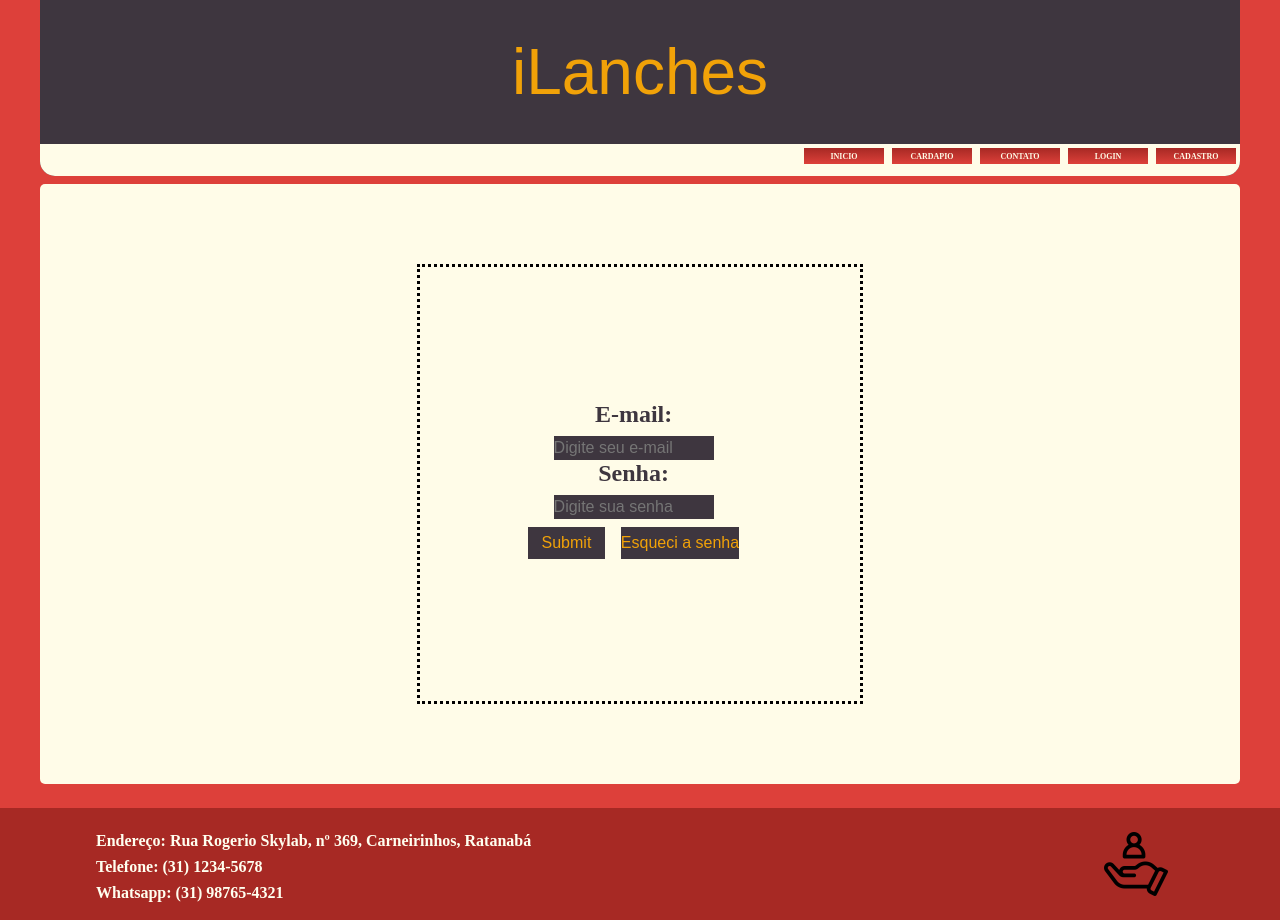
After one commit to UFOP-CSI477/2022-02-atividades-PatrickCaminhas, a PHP site: page /login.html in a window 1280 px wide. The commit adds this page. Run offline with PHP 8.4, Linux system fonts and the light colour scheme.

Commit message:
login and registration
creation and styling of login and registration pages

```diff
--- /dev/null
+++ b/Projeto/Codigo/html/login.html
@@ -0,0 +1,56 @@
+<!DOCTYPE html>
+<html lang="en">
+
+<head>
+    <meta charset="UTF-8">
+    <meta http-equiv="X-UA-Compatible" content="IE=edge">
+    <meta name="viewport" content="width=device-width, initial-scale=1.0">
+    <title>iLanches</title>
+    <link rel="stylesheet" type="text/css" href="style.css">
+</head>
+
+<body>
+    <div class="topo">
+        <div class="bannerheader">
+            <a class="fonttitle">iLanches</a>
+        </div>
+        <div class="menuheader">
+            <a href="cadastro.html">CADASTRO</a>
+            <a href="login.html">LOGIN</a>
+            <a>CONTATO</a>
+            <a>CARDAPIO</a>
+            <a href="index.html">INICIO</a>
+        </div>
+    </div>
+    <div class="corpointeiro">
+        <div class="corpounico">
+
+            <form action="/login" method="post">
+                <div class="loginbox">
+                    <label for="email">E-mail:</label>
+                    <input type="email" id="email" required="" placeholder="Digite seu e-mail" />
+                    <label for="senha">Senha:</label>
+                    <input type="password" id="senha" placeholder="Digite sua senha"></input>
+                    <div class="buttonbox">
+                    <input type="submit" name="Login" id="loginbutton">
+                    <input type="button" name="Login" id="loginbutton" value="Esqueci a senha">
+
+                </div>
+                </div>
+            </form>
+
+        </div>
+
+    </div>
+    <footer>
+        <div class="footeresquerdo">
+            <a>Endereço: Rua Rogerio Skylab, nº 369, Carneirinhos, Ratanabá</a>
+            <a>Telefone: (31) 1234-5678 </a>
+            <a>Whatsapp: (31) 98765-4321</a>
+        </div>
+        <div class="footerdireito"><img src="icone.png" alt=""></div>
+
+    </footer>
+</body>
+
+</html>
--- a/Projeto/Codigo/html/style.css
+++ b/Projeto/Codigo/html/style.css
@@ -8,18 +8,19 @@ body{
 }
 .fonttitle {
     font-family: fantasy;
-    font-size: 500%;
+    font-size: 8vh;
+
 }
 .fonttitle:hover{
-    font-size: 4em;
+    font-size: 7vh;
 
 }
 
 .topo{
     color: #F1A208;
     background-color: #3E363F;
-    margin-left: 5em;
-    margin-right: 5em;
+    margin-left: 5vh;
+    margin-right: 5vh;
     width:auto;
     height: auto;
     border-bottom-left-radius: 15px;
@@ -30,9 +31,7 @@ body{
 
 .topo > .bannerheader{
     width: auto;
-    height: 150px;
-
-
+    height: 18vh;
     display: flex;
     justify-content: center;
     align-items: center;
@@ -40,8 +39,7 @@ body{
 .topo > .menuheader{
     background-color: #FFFCE8;
     width: 100%;
-    height: 50px;
-    border-color:  #050586;
+    height: 4vh;
     display:flex;
     flex-direction: row-reverse;
     border-bottom-left-radius: 15px;
@@ -50,12 +48,12 @@ body{
 }
 .menuheader > a{
 
-
+    font-size: 1vh;
     background-image: linear-gradient(#a72924, #DD403A);
     color: #FFFCE8;
     font-weight: bold;
-    width: 10em;
-    height: 2em;
+    width: 10vh;
+    height: 2vh;
     display: flex;
     justify-content:center;
     align-items: center;
@@ -66,9 +64,7 @@ body{
     background-image: linear-gradient( #DD403A,#a72924);
 
 }
-.menuheader > a:visited{
 
-}
 .menuheader > a:active{
     color: #F1A208;
     background-image: linear-gradient( #605a61,#3E363F);
@@ -84,7 +80,7 @@ display: flex;
 height: 100%;
 
 }
-.corpoesquerdo{
+.corpointeiro > .corpoesquerdo{
     background-color: #FFFCE8;
     border-radius: 5px;
 
@@ -97,7 +93,7 @@ height: 100%;
     padding: 2em;
     padding-top: 2.5em;
 }
-.corpodireito{
+.corpointeiro > .corpodireito{
     background-color: #FFFCE8;
     border-radius: 5px;
 
@@ -113,6 +109,8 @@ height: 100%;
     flex-direction: column;
 
 }
+
+
 .titletext{
     background-image: linear-gradient(#a72924, #DD403A);
     border-top-left-radius: 10px;
@@ -146,6 +144,84 @@ height: 100%;
     height: auto;
 
 }
+
+.corpointeiro > .corpounico{
+    background-color: #FFFCE8;
+    border-radius: 5px;
+    font-size: 2vh;
+    margin-top: 1vh;
+    margin-left: 5vh;
+    margin-right: 5vh;
+    width: 100%;
+    height: auto;
+    color: #3E363F;
+    padding-left: 30vh;
+    padding-right: 30vh;
+    padding-bottom: 10vh;
+    padding-top: 10vh;
+    min-height: 55vh;
+    max-height: max-content;
+    display: flex;
+
+
+    justify-content: center;
+}
+.corpounico > form {
+    border: #000000;
+    border-style: dotted;
+    width: 50%;
+    height: auto;
+    min-height: 30%;
+    display: flex;
+    align-items: center;
+    justify-content: center;
+    padding: 5vh;
+}
+.corpounico > form > div {
+    width: 45%;
+    align-items: center;
+    justify-content: center;
+}
+.loginbox{
+    display: flex;
+    flex-direction: column;
+    align-items: center;
+    justify-content: center;
+
+    margin-right: 1vw;
+}
+.loginbox > input{
+    background-color: #3E363F;
+    color: #FFFCE8 ;
+    font-weight: 300;
+    height: 3vh;
+    width: 20vh;
+    font-size: 2vh;
+    margin-top: 1vh;
+
+}
+.loginbox > .buttonbox{
+    display: flex;
+    flex-direction: row;
+}
+.buttonbox > input{
+    background-color: #3E363F;
+    color: #F1A208;
+    font-weight: 300;
+    height: 4vh;
+    width: 6vw;
+    min-width:max-content;
+    font-size: 3vh;
+    margin: 1vh;
+    font-size: 2vh;
+}
+
+
+.loginbox > label{
+    font-size: 3vh;
+    font-weight:600;
+}
+
 /*
 .spacefooter{
     width: 100%;
@@ -163,7 +239,7 @@ footer{
     display: flex;
     flex-direction: row;
     font-weight: bold;
-
+    bottom: 0;
 }
 footer > .footeresquerdo{
     padding: 1em;
```
Also changed, not shown: Projeto/Codigo/html/cadastro.html (added, +67 -0 lines), Projeto/Codigo/html/index.html (+4 -4 lines).
